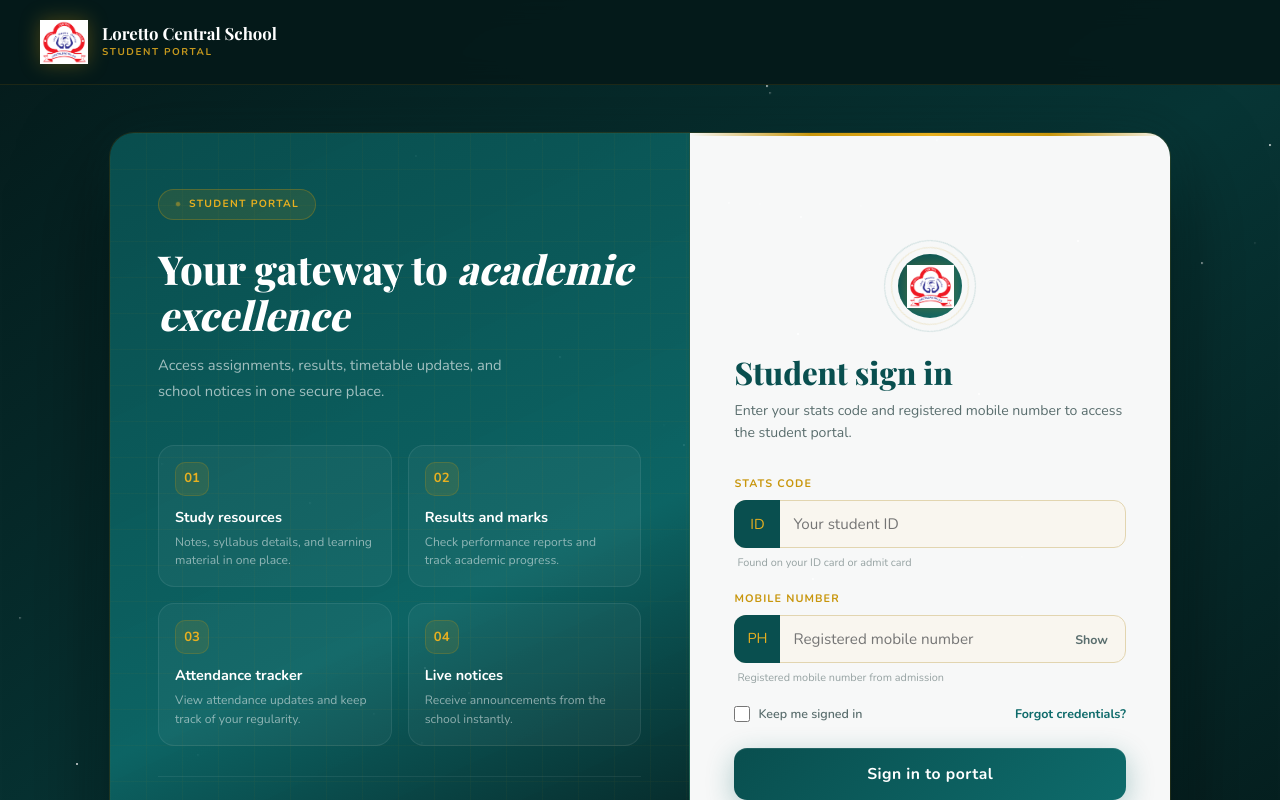
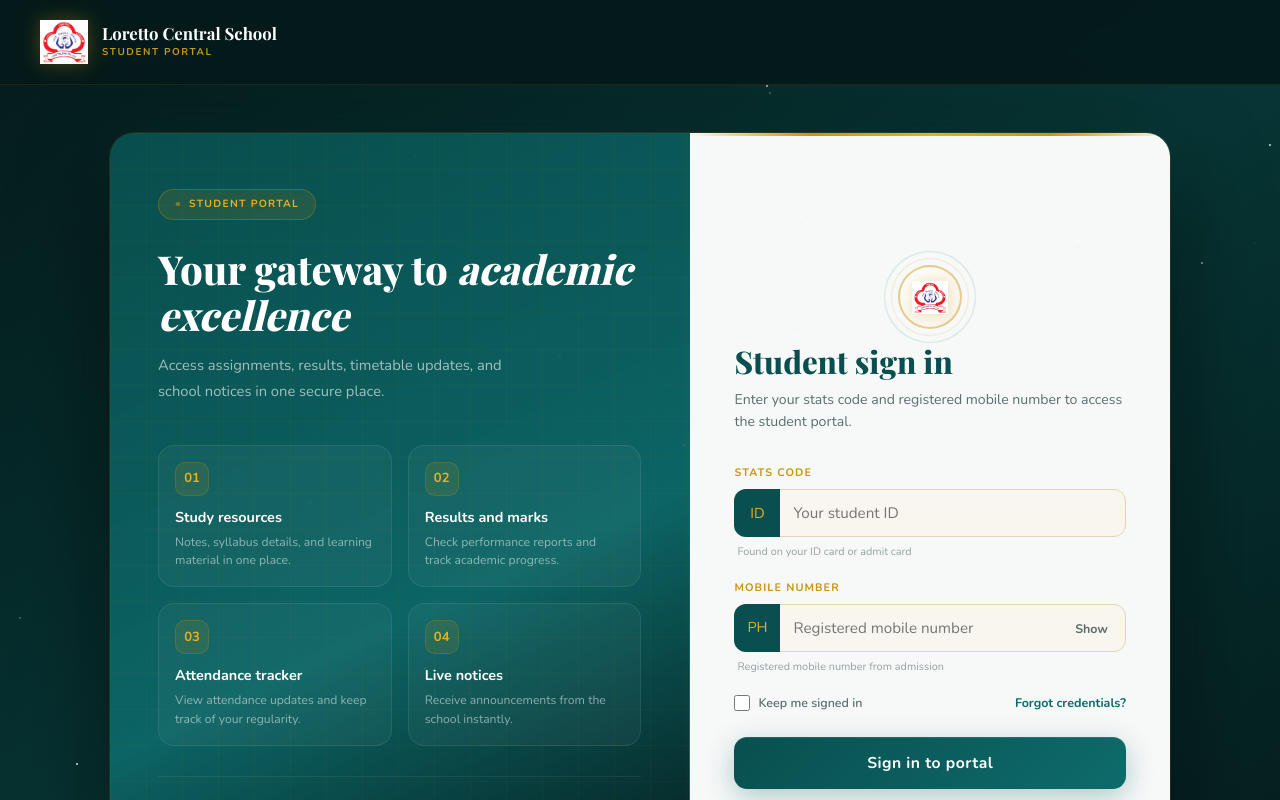
Before and after one commit to lcschoolwebsite-ux/LCS-App, a React (Vite) app in the folder frontend/: page /student-login in a window 1280 px wide. Shown: the top 800 px of the page. Built offline with nearby package versions, Linux system fonts and the light colour scheme; no server answers.

Commit message:
Refine student logo emblem

```diff
--- a/frontend/src/pages/StudentLogin.jsx
+++ b/frontend/src/pages/StudentLogin.jsx
@@ -285,16 +285,21 @@ const bgStyles = {
     position: "absolute",
     inset: "14px",
     borderRadius: "50%",
-    background: "linear-gradient(135deg, var(--navy-dark) 0%, var(--navy) 100%)",
-    display: "grid",
-    placeItems: "center",
+    background: "radial-gradient(circle at 30% 30%, #ffffff 0%, #f7f2e6 100%)",
+    border: "2px solid rgba(200,150,12,0.45)",
+    display: "flex",
+    alignItems: "center",
+    justifyContent: "center",
+    padding: "12px",
+    boxSizing: "border-box",
     overflow: "hidden",
   },
   coreLogo: {
-    width: "74%",
-    height: "74%",
+    width: "100%",
+    height: "100%",
     objectFit: "contain",
-    filter: "drop-shadow(0 0 8px rgba(200,150,12,0.35))",
+    objectPosition: "center center",
+    filter: "drop-shadow(0 0 6px rgba(200,150,12,0.28))",
   },
   formTitle: {
     fontFamily: "var(--font-heading)",
@@ -483,10 +488,15 @@ export default function StudentLogin() {
   const [loading, setLoading] = useState(false);
   const [stars, setStars] = useState([]);
   const [particles, setParticles] = useState([]);
+  const [isMobile, setIsMobile] = useState(false);
   const { login } = useAuth();
   const navigate = useNavigate();
 
   useEffect(() => {
+    const updateViewport = () => setIsMobile(window.innerWidth < 900);
+    updateViewport();
+    window.addEventListener("resize", updateViewport);
+
     const nextStars = Array.from({ length: 52 }).map((_, id) => ({
       id,
       left: `${Math.random() * 100}%`,
@@ -502,6 +512,8 @@ export default function StudentLogin() {
     }));
     setStars(nextStars);
     setParticles(nextParticles);
+
+    return () => window.removeEventListener("resize", updateViewport);
   }, []);
 
   const handleSubmit = async (e) => {
@@ -525,17 +537,41 @@ export default function StudentLogin() {
   return (
     <div style={bgStyles.page}>
       <div style={bgStyles.shell}>
-        <header style={bgStyles.topBar}>
+        <header
+          style={{
+            ...bgStyles.topBar,
+            padding: isMobile ? "14px 16px" : bgStyles.topBar.padding,
+            justifyContent: isMobile ? "center" : bgStyles.topBar.justifyContent,
+          }}
+        >
           <div style={bgStyles.brand}>
-            <img src="/logo.png" alt="Loretto Central School logo" style={bgStyles.brandLogo} />
+            <img
+              src="/logo.png"
+              alt="Loretto Central School logo"
+              style={{
+                ...bgStyles.brandLogo,
+                width: isMobile ? "42px" : bgStyles.brandLogo.width,
+                height: isMobile ? "42px" : bgStyles.brandLogo.height,
+              }}
+            />
             <div style={bgStyles.brandText}>
-              <div style={bgStyles.brandName}>Loretto Central School</div>
-              <div style={bgStyles.brandTag}>Student Portal</div>
+              <div style={{ ...bgStyles.brandName, fontSize: isMobile ? "0.92rem" : bgStyles.brandName.fontSize }}>
+                Loretto Central School
+              </div>
+              <div style={{ ...bgStyles.brandTag, letterSpacing: isMobile ? "0.12em" : bgStyles.brandTag.letterSpacing }}>
+                Student Portal
+              </div>
             </div>
           </div>
         </header>
 
-        <main style={bgStyles.main}>
+        <main
+          style={{
+            ...bgStyles.main,
+            padding: isMobile ? "20px 14px 28px" : bgStyles.main.padding,
+            alignItems: isMobile ? "flex-start" : bgStyles.main.alignItems,
+          }}
+        >
           <div style={bgStyles.grid} />
 
           {stars.map((star) => (
@@ -573,8 +609,21 @@ export default function StudentLogin() {
             />
           ))}
 
-          <section style={bgStyles.card}>
-            <div style={bgStyles.left}>
+          <section
+            style={{
+              ...bgStyles.card,
+              gridTemplateColumns: isMobile ? "1fr" : bgStyles.card.gridTemplateColumns,
+              minHeight: isMobile ? "auto" : bgStyles.card.minHeight,
+              maxWidth: isMobile ? "560px" : bgStyles.card.maxWidth,
+              borderRadius: isMobile ? "20px" : bgStyles.card.borderRadius,
+            }}
+          >
+            <div
+              style={{
+                ...bgStyles.left,
+                display: isMobile ? "none" : bgStyles.left.display,
+              }}
+            >
               <div style={bgStyles.leftGlow} />
 
               <div style={{ position: "relative", zIndex: 1 }}>
@@ -619,20 +668,48 @@ export default function StudentLogin() {
               </div>
             </div>
 
-            <div style={bgStyles.right}>
+            <div
+              style={{
+                ...bgStyles.right,
+                padding: isMobile ? "28px 18px" : bgStyles.right.padding,
+              }}
+            >
               <div style={bgStyles.rightTopBar} />
               <div style={bgStyles.watermark}>LCS</div>
 
               <form style={bgStyles.form} onSubmit={handleSubmit}>
-                <div style={bgStyles.ring}>
+                <div
+                  style={{
+                    ...bgStyles.ring,
+                    width: isMobile ? "84px" : bgStyles.ring.width,
+                    height: isMobile ? "84px" : bgStyles.ring.height,
+                    marginBottom: isMobile ? "18px" : bgStyles.ring.marginBottom,
+                  }}
+                >
                   <div style={bgStyles.orbit1} />
                   <div style={bgStyles.orbit2} />
                   <div style={bgStyles.core}>
-                    <img src="/logo.png" alt="Loretto Central School logo" style={bgStyles.coreLogo} />
+                    <img
+                      src="/logo.png"
+                      alt="Loretto Central School logo"
+                      style={{
+                        ...bgStyles.coreLogo,
+                        width: isMobile ? "100%" : bgStyles.coreLogo.width,
+                        height: isMobile ? "100%" : bgStyles.coreLogo.height,
+                      }}
+                    />
                   </div>
                 </div>
 
-                <h2 style={bgStyles.formTitle}>Student sign in</h2>
+                <h2
+                  style={{
+                    ...bgStyles.formTitle,
+                    fontSize: isMobile ? "1.55rem" : bgStyles.formTitle.fontSize,
+                    textAlign: isMobile ? "center" : "left",
+                  }}
+                >
+                  Student sign in
+                </h2>
                 <p style={bgStyles.formSub}>
                   Enter your stats code and registered mobile number to access the student portal.
                 </p>
@@ -662,7 +739,14 @@ export default function StudentLogin() {
                   onToggle={() => setShowMobile((next) => !next)}
                 />
 
-                <div style={bgStyles.extrasRow}>
+                <div
+                  style={{
+                    ...bgStyles.extrasRow,
+                    flexDirection: isMobile ? "column" : bgStyles.extrasRow.flexDirection,
+                    alignItems: isMobile ? "stretch" : bgStyles.extrasRow.alignItems,
+                    gap: isMobile ? "10px" : bgStyles.extrasRow.gap,
+                  }}
+                >
                   <label style={bgStyles.remember}>
                     <input
                       type="checkbox"
```
